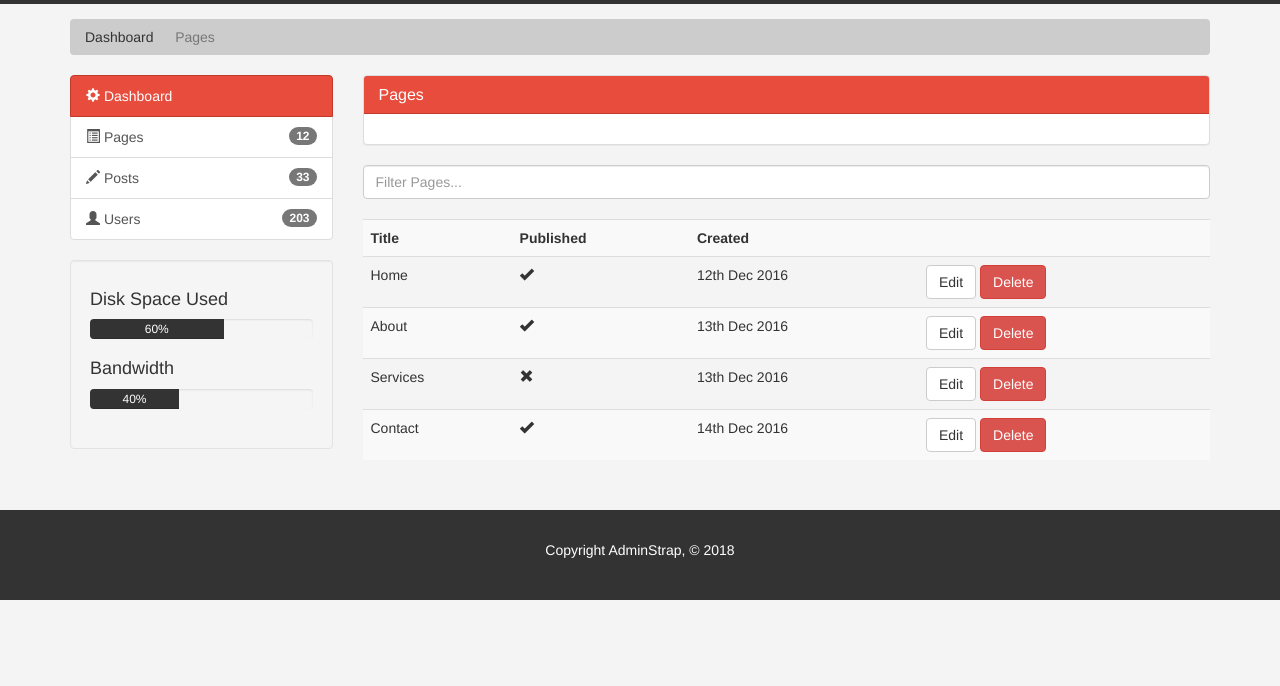
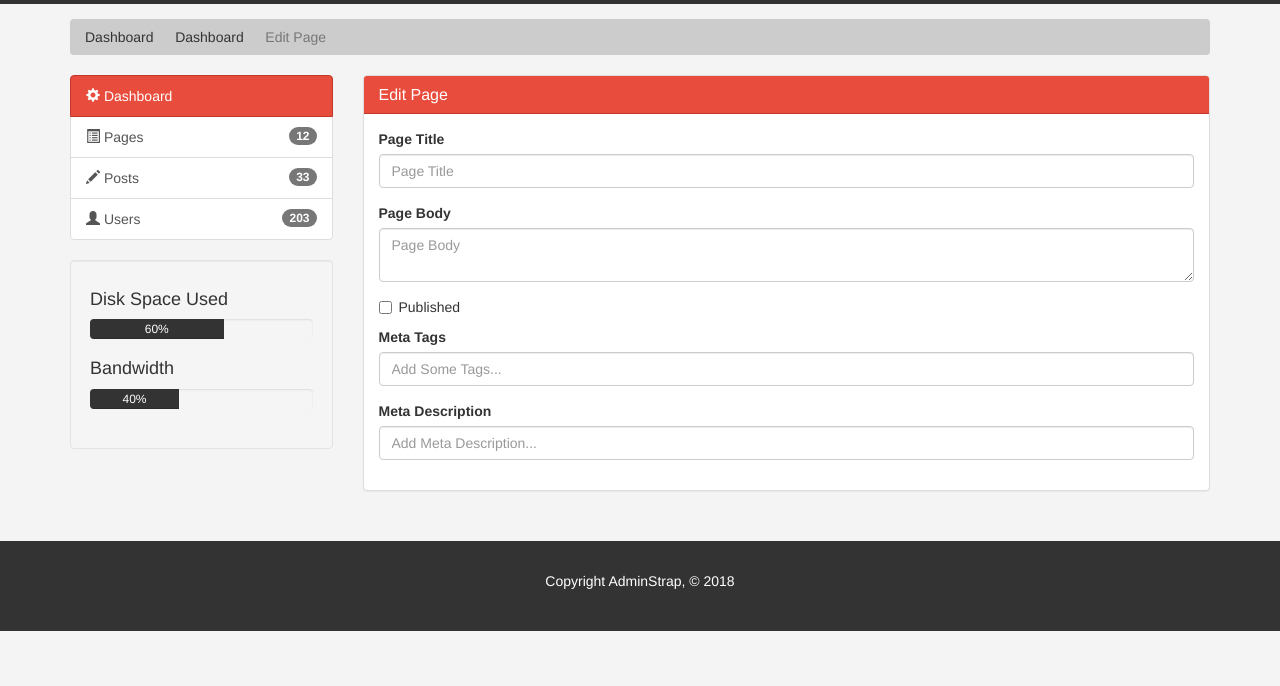
Before and after one commit to xirokx/admin-cms-bootstrap-beginners-tut, a plain HTML site: page edit.html in a window 1280 px wide. Shown: the part 114-800 px from the top of the page. Drawn offline with nearby package versions, Linux system fonts and the light colour scheme; a script that the page names is missing.

Commit message:
edit.html - header tags changed to edit and edit form added to panel body

```diff
--- a/edit.html
+++ b/edit.html
@@ -4,7 +4,7 @@
     <meta charset="utf-8">
     <meta http-equiv="X-UA-Compatible" content="IE=edge">
     <meta name="viewport" content="width=device-width, initial-scale=1">
-    <title>Admin Area | Pages</title>
+    <title>Admin Area | Edit Page</title>
     <!-- Bootstrap core CSS -->
     <link href="css/bootstrap.min.css" rel="stylesheet">
     <link href="css/style.css" rel="stylesheet">
@@ -27,7 +27,7 @@
         <div id="navbar" class="collapse navbar-collapse">
           <ul class="nav navbar-nav">
             <li><a href="index.html">Dashboard</a></li>
-            <li class="active"><a href="pages.html">Pages</a></li>
+            <li><a href="pages.html">Pages</a></li>
             <li><a href="posts.html">Posts</a></li>
             <li><a href="users.html">Users</a></li>
           </ul>
@@ -43,7 +43,7 @@
       <div class="container">
         <div class="row">
           <div class="col-md-10">
-            <h1><span class="glyphicon glyphicon-cog" aria-hidden="true"></span> Pages <small>Manage Site Pages</small></h1>
+            <h1><span class="glyphicon glyphicon-cog" aria-hidden="true"></span> Edit Page <small>About</small></h1>
           </div>
           <div class="col-md-2">
             <div class="dropdown create">
@@ -66,7 +66,8 @@
       <div class="container">
         <ol class="breadcrumb">
           <li><a href="index.html">Dashboard</a></li>
-          <li class="active">Pages</li>
+          <li><a href="pages.html">Dashboard</a></li>
+          <li class="active">Edit Page</li>
         </ol>
       </div>
     </section>
@@ -105,51 +106,34 @@
             <!-- Website Overview -->
             <div class="panel panel-default">
               <div class="panel-heading main-color-bg">
-                <h3 class="panel-title">Pages</h3>
+                <h3 class="panel-title">Edit Page</h3>
               </div>
               <div class="panel-body">
+                <form>
+                  <div class="form-group">
+                    <label>Page Title</label>
+                    <input type="text" class="form-control" placeholder="Page Title">
+                  </div>
+                  <div class="form-group">
+                    <label>Page Body</label>
+                    <textarea name="editor1" class="form-control" placeholder="Page Body"></textarea>
+                  </div>
+                  <div class="checkbox">
+                    <label>
+                      <input type="checkbox"> Published
+                    </label>
+                  </div>
+                  <div class="form-group">
+                    <label>Meta Tags</label>
+                    <input type="text" class="form-control" placeholder="Add Some Tags...">
+                  </div>
+                  <div class="form-group">
+                    <label>Meta Description</label>
+                    <input type="text" class="form-control" placeholder="Add Meta Description...">
+                  </div>
+                </form>
               </div>
             </div>
-
-              <div class="row">
-                <div class="col-md-12">
-                  <input class="form-control" type="text" placeholder="Filter Pages...">
-                </div>
-              </div>
-              <br>
-              <table class="table table-striped table-hover">
-                <tr>
-                  <th>Title</th>
-                  <th>Published</th>
-                  <th>Created</th>
-                  <th></th>
-                </tr>
-                <tr>
-                  <td>Home</td>
-                  <td><span class="glyphicon glyphicon-ok" aria-hidden="true"></span></td>
-                  <td>12th Dec 2016</td>
-                  <td><a class="btn btn-default" href="edit.html">Edit</a> <a class="btn btn-danger" href="#">Delete</a></td>
-                </tr>
-                <tr>
-                  <td>About</td>
-                  <td><span class="glyphicon glyphicon-ok" aria-hidden="true"></span></td>
-                  <td>13th Dec 2016</td>
-                  <td><a class="btn btn-default" href="edit.html">Edit</a> <a class="btn btn-danger" href="#">Delete</a></td>
-                </tr>
-                <tr>
-                  <td>Services</td>
-                  <td><span class="glyphicon glyphicon-remove" aria-hidden="true"></span></td>
-                  <td>13th Dec 2016</td>
-                  <td><a class="btn btn-default" href="edit.html">Edit</a> <a class="btn btn-danger" href="#">Delete</a></td>
-                </tr>
-                <tr>
-                  <td>Contact</td>
-                  <td><span class="glyphicon glyphicon-ok" aria-hidden="true"></span></td>
-                  <td>14th Dec 2016</td>
-                  <td><a class="btn btn-default" href="edit.html">Edit</a> <a class="btn btn-danger" href="#">Delete</a></td>
-                </tr>
-              </table>
-
           </div>
         </div>
       </div>
@@ -171,27 +155,7 @@
               <h4 class="modal-title" id="myModalLabel">Add Page</h4>
             </div>
             <div class="modal-body">
-              <div class="form-group">
-                <label>Page Title</label>
-                <input type="text" class="form-control" placeholder="Page Title">
-              </div>
-              <div class="form-group">
-                <label>Page Body</label>
-                <textarea name="editor1" class="form-control" placeholder="Page Body"></textarea>
-              </div>
-              <div class="checkbox">
-                <label>
-                  <input type="checkbox"> Published
-                </label>
-              </div>
-              <div class="form-group">
-                <label>Meta Tags</label>
-                <input type="text" class="form-control" placeholder="Add Some Tags...">
-              </div>
-              <div class="form-group">
-                <label>Meta Description</label>
-                <input type="text" class="form-control" placeholder="Add Meta Description...">
-              </div>
+
             </div>
             <div class="modal-footer">
               <button type="button" class="btn btn-default" data-dismiss="modal">Close</button>
```
